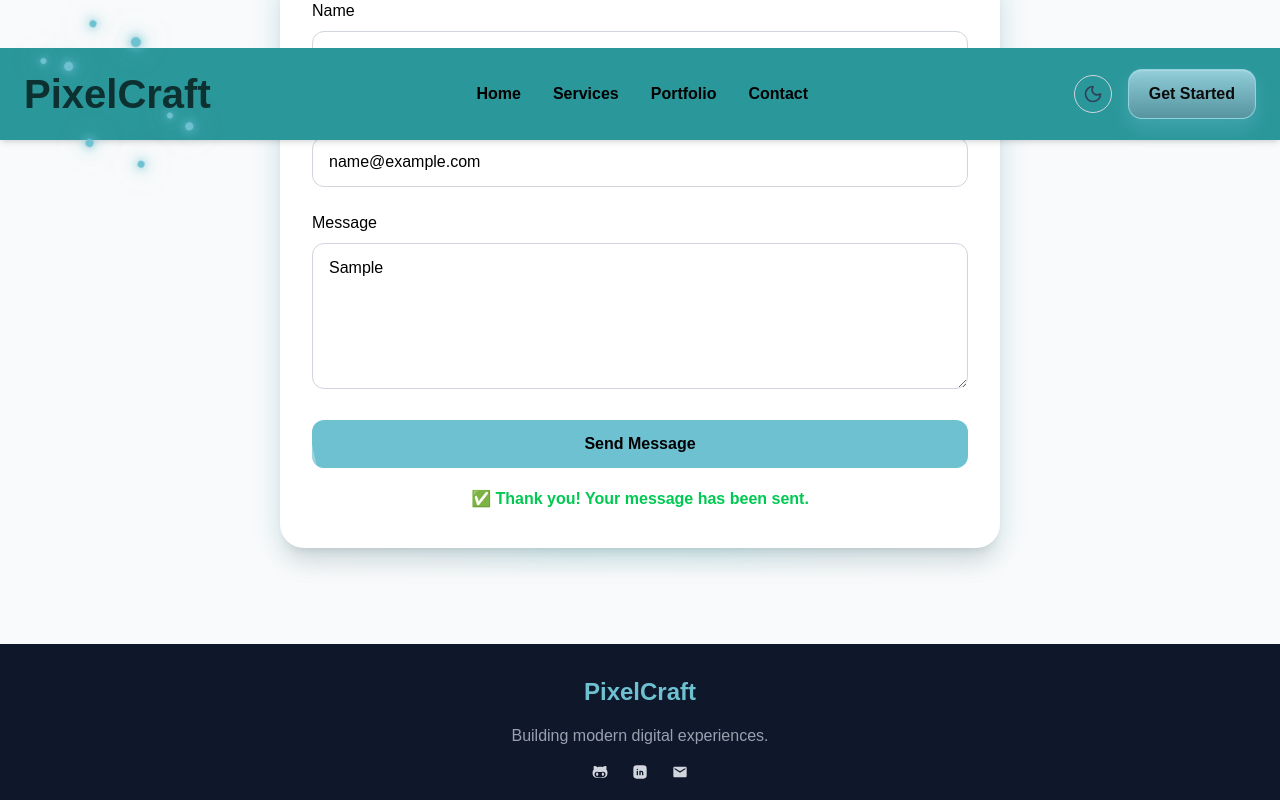
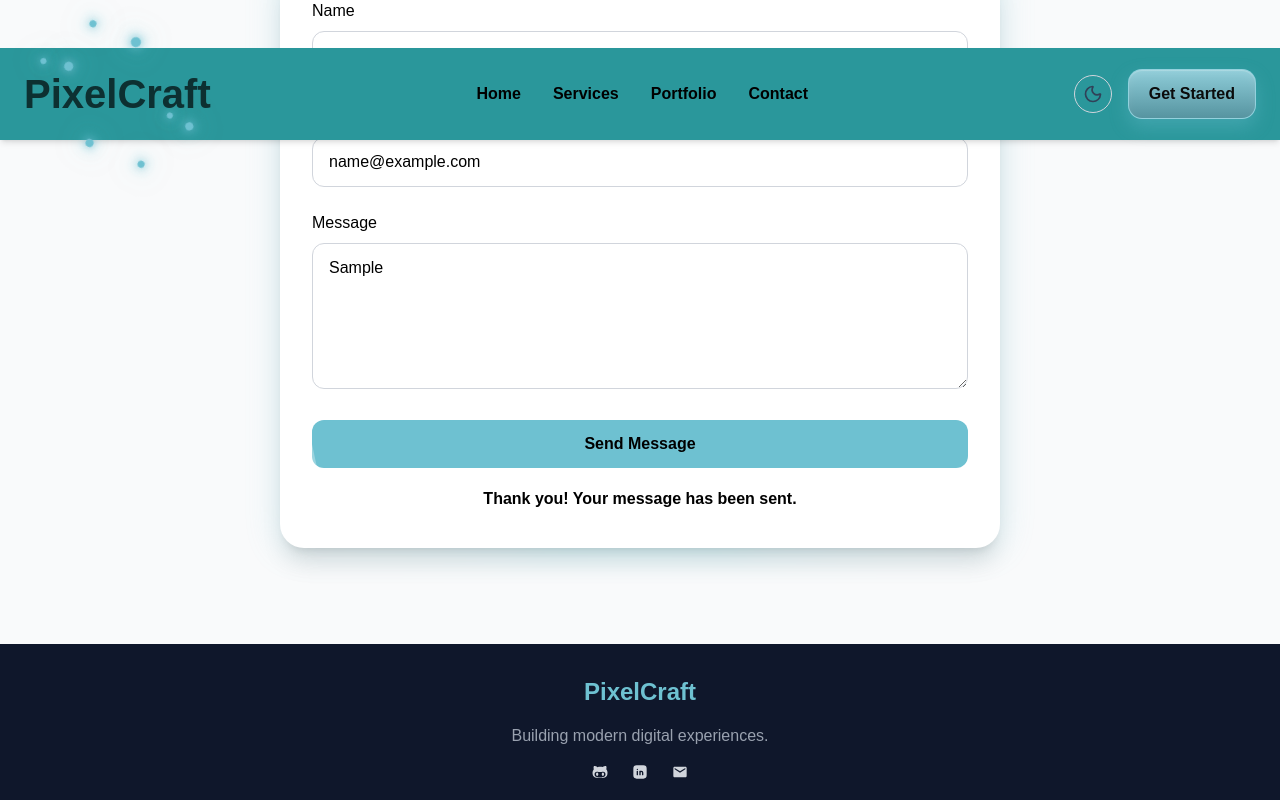
Before and after one commit to logeshwarisathya/design-agency, a Next.js app: page / in a window 1280 px wide. Both pictures are taken after typing "Sample", "name@example.com", "Sample" into the empty fields and a click on the button "Send Message". Shown: the part 2915-3715 px from the top of the page. Built offline with nearby package versions, Linux system fonts and the light colour scheme.

Commit message:
Updated contact sucess msg

```diff
--- a/components/Contact.tsx
+++ b/components/Contact.tsx
@@ -89,8 +89,8 @@ export default function Contact() {
 
             {/* Success Animation */}
             {submitted && (
-              <p className="text-green-500 text-center font-semibold animate-bounce">
-                ✅ Thank you! Your message has been sent.
+              <p className="text-[#6EC1D1]-500 text-center font-semibold animate-bounce">
+                 Thank you! Your message has been sent.
               </p>
             )}
           </form>
```
